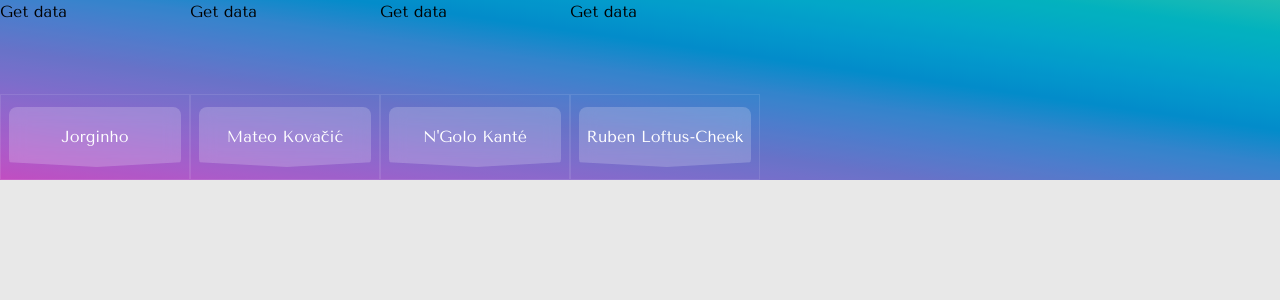
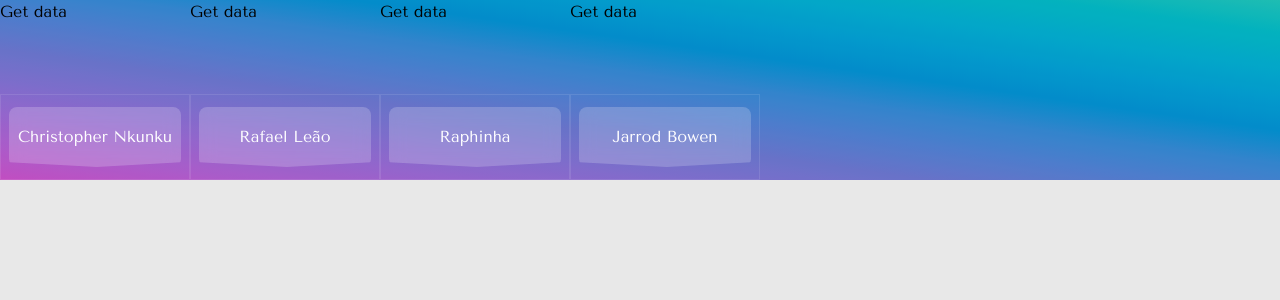
Before and after one commit to tema1302/table-numbers, a Nuxt app: page / in a window 1280 px wide. Shown: the top 300 px of the page. Built offline with nearby package versions, Linux system fonts and the light colour scheme.

Commit message:
little fixes

```diff
--- a/components/PlayerFirst.vue
+++ b/components/PlayerFirst.vue
@@ -106,8 +106,8 @@ export default {
         blockedShots: "Заблокировано ударов на 90'",
         fouls: "Нарушений правил на 90'",
         yellowCards: "Желтых карточек на 90'",
-        errorLeadToShot: "Ошибок, приведших к удару на 90'",
-        errorLeadToGoal: "Ошибок, приведших к голу на 90'",
+        // errorLeadToShot: 'Ошибок, приведших к удару',
+        // errorLeadToGoal: 'Ошибок, приведших к голу',
 
         offsides: 'Офсайдов',
         cleanSheet: 'Сухарей',
--- a/pages/index.vue
+++ b/pages/index.vue
@@ -13,14 +13,14 @@ export default {
     return {
       players: {
         // 'Mason Mount': 836694,
-        Jorginho: 132874,
-        'Mateo Kovačić': 136710,
-        "N'Golo Kanté": 234148,
-        'Ruben Loftus-Cheek': 284441,
-        // 'Mohamed Salah': 159665,
-        // 'Yannick Carrasco': 182001,
-        // 'Jack Grealish': 189061,
-        // 'Raheem Sterling': 138534,
+        // Jorginho: 132874,
+        // 'Mateo Kovačić': 136710,
+        // "N'Golo Kanté": 234148,
+        // 'Ruben Loftus-Cheek': 284441,
+        'Christopher Nkunku': 769333,
+        'Rafael Leão': 851284,
+        Raphinha: 831005,
+        'Jarrod Bowen': 552884,
       },
     }
   },
```
